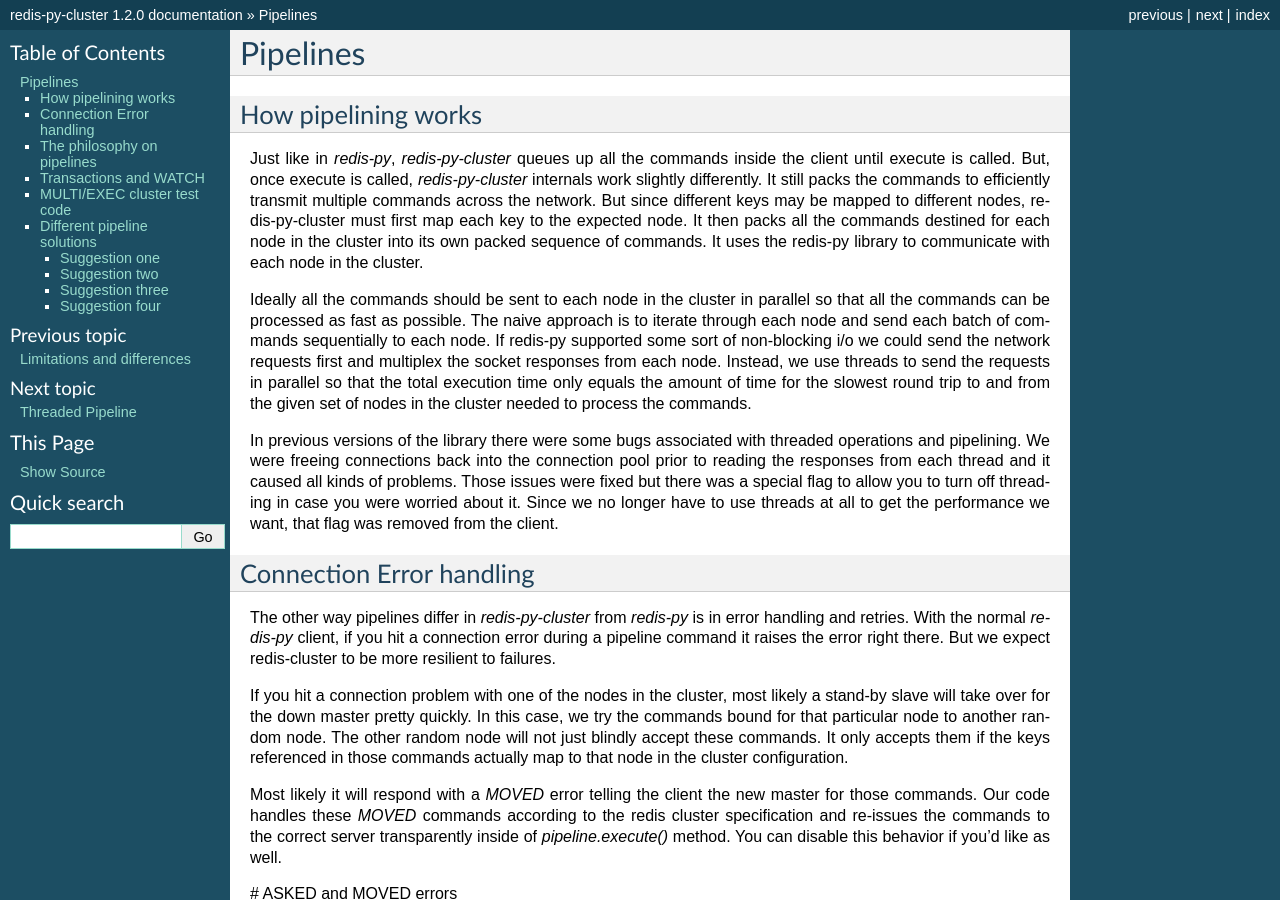
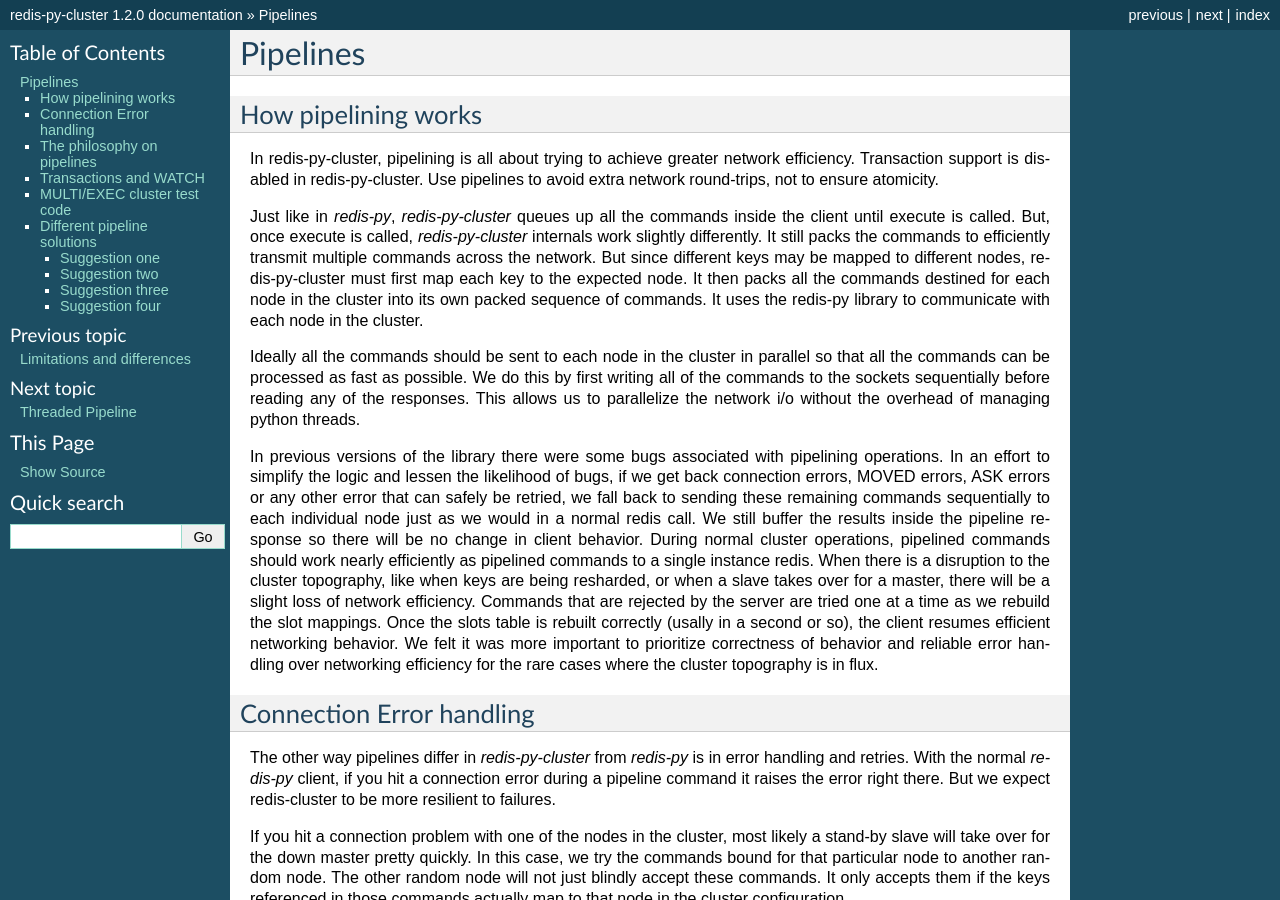
Before and after one commit to Grokzen/redis-py-cluster, a Sphinx documentation site: the page built from docs/pipelines.rst, in a window 1280 px wide and 900 px high. Built offline with Sphinx 7.4.7, drawn with Linux system fonts in a browser that asks for light colours.

Commit message:
improving pipelining docs

```diff
--- a/docs/pipelines.rst
+++ b/docs/pipelines.rst
@@ -5,11 +5,13 @@
 How pipelining works
 --------------------
 
+In redis-py-cluster, pipelining is all about trying to achieve greater network efficiency. Transaction support is disabled in redis-py-cluster. Use pipelines to avoid extra network round-trips, not to ensure atomicity.
+
 Just like in `redis-py`, `redis-py-cluster` queues up all the commands inside the client until execute is called. But, once execute is called, `redis-py-cluster` internals work slightly differently. It still packs the commands to efficiently transmit multiple commands across the network. But since different keys may be mapped to different nodes, redis-py-cluster must first map each key to the expected node. It then packs all the commands destined for each node in the cluster into its own packed sequence of commands. It uses the redis-py library to communicate with each node in the cluster.
 
-Ideally all the commands should be sent to each node in the cluster in parallel so that all the commands can be processed as fast as possible. The naive approach is to iterate through each node and send each batch of commands sequentially to each node. If redis-py supported some sort of non-blocking i/o we could send the network requests first and multiplex the socket responses from each node. Instead, we use threads to send the requests in parallel so that the total execution time only equals the amount of time for the slowest round trip to and from the given set of nodes in the cluster needed to process the commands.
+Ideally all the commands should be sent to each node in the cluster in parallel so that all the commands can be processed as fast as possible. We do this by first writing all of the commands to the sockets sequentially before reading any of the responses. This allows us to parallelize the network i/o without the overhead of managing python threads.
 
-In previous versions of the library there were some bugs associated with threaded operations and pipelining. We were freeing connections back into the connection pool prior to reading the responses from each thread and it caused all kinds of problems. Those issues were fixed but there was a special flag to allow you to turn off threading in case you were worried about it. Since we no longer have to use threads at all to get the performance we want, that flag was removed from the client.
+In previous versions of the library there were some bugs associated with pipelining operations. In an effort to simplify the logic and lessen the likelihood of bugs, if we get back connection errors, MOVED errors, ASK errors or any other error that can safely be retried, we fall back to sending these remaining commands sequentially to each individual node just as we would in a normal redis call. We still buffer the results inside the pipeline response so there will be no change in client behavior. During normal cluster operations, pipelined commands should work nearly efficiently as pipelined commands to a single instance redis. When there is a disruption to the cluster topography, like when keys are being resharded, or when a slave takes over for a master, there will be a slight loss of network efficiency. Commands that are rejected by the server are tried one at a time as we rebuild the slot mappings. Once the slots table is rebuilt correctly (usally in a second or so), the client resumes efficient networking behavior. We felt it was more important to prioritize correctness of behavior and reliable error handling over networking efficiency for the rare cases where the cluster topography is in flux.
 
 
 
--- a/docs/release-notes.rst
+++ b/docs/release-notes.rst
@@ -6,6 +6,8 @@
 ---------------------------
 
     * Rebuilt broken method scan_iter. Previous tests was to small to detect the problem but is not corrected to work on a bigger dataset during the test of that method. (korvus81, Grokzen, RedWhiteMiko)
+    * Errors in pipeline that should be retried, like connection errors, moved, errors and ask errors now fall back to single operation logic in StrictRedisCluster.execute_command. (72squared).
+    * Moved reinitialize_steps and counter into nodemanager so it can be correctly counted across pipeline operations (72squared).
 
 
 1.3.0 (Sep 11, 2016)
```
